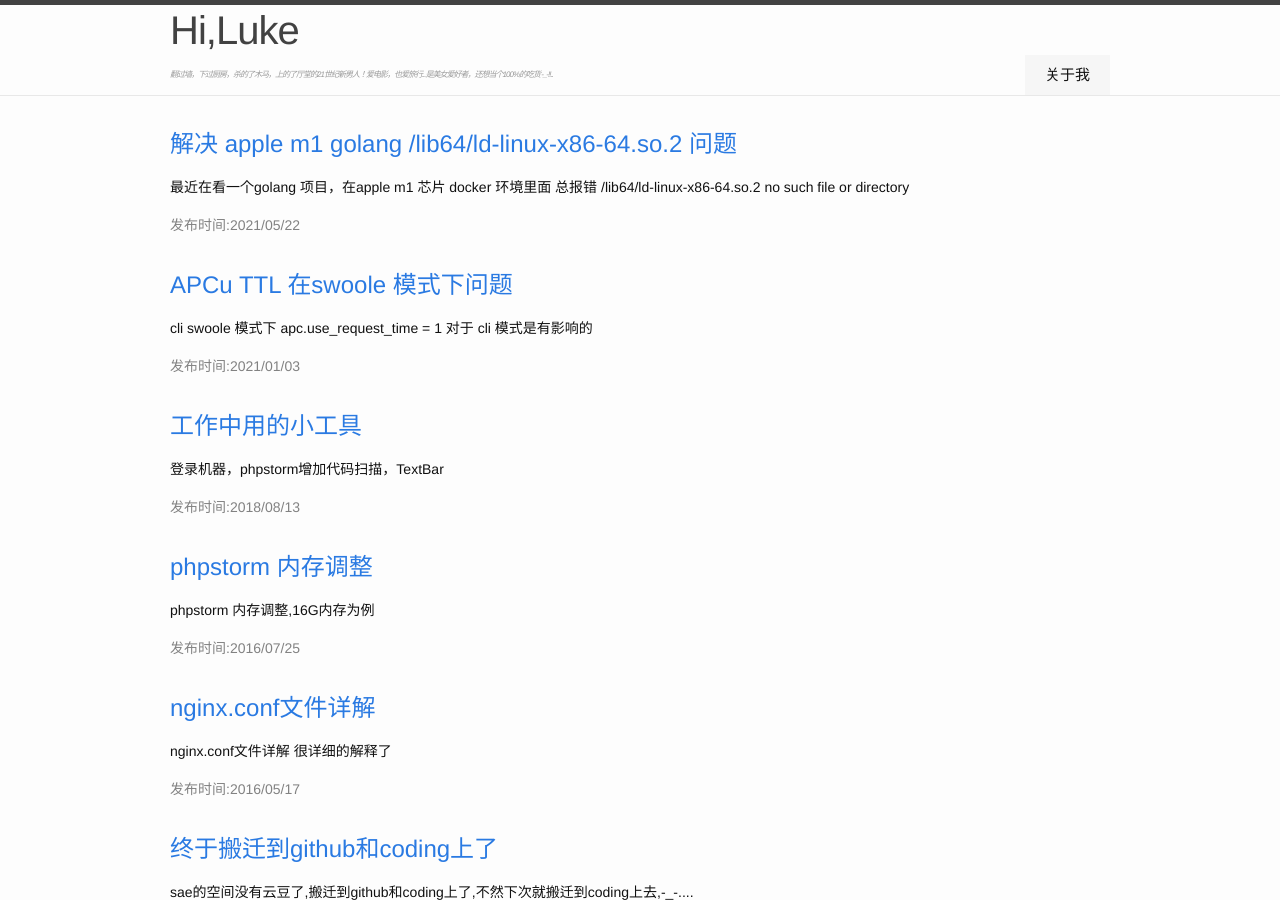
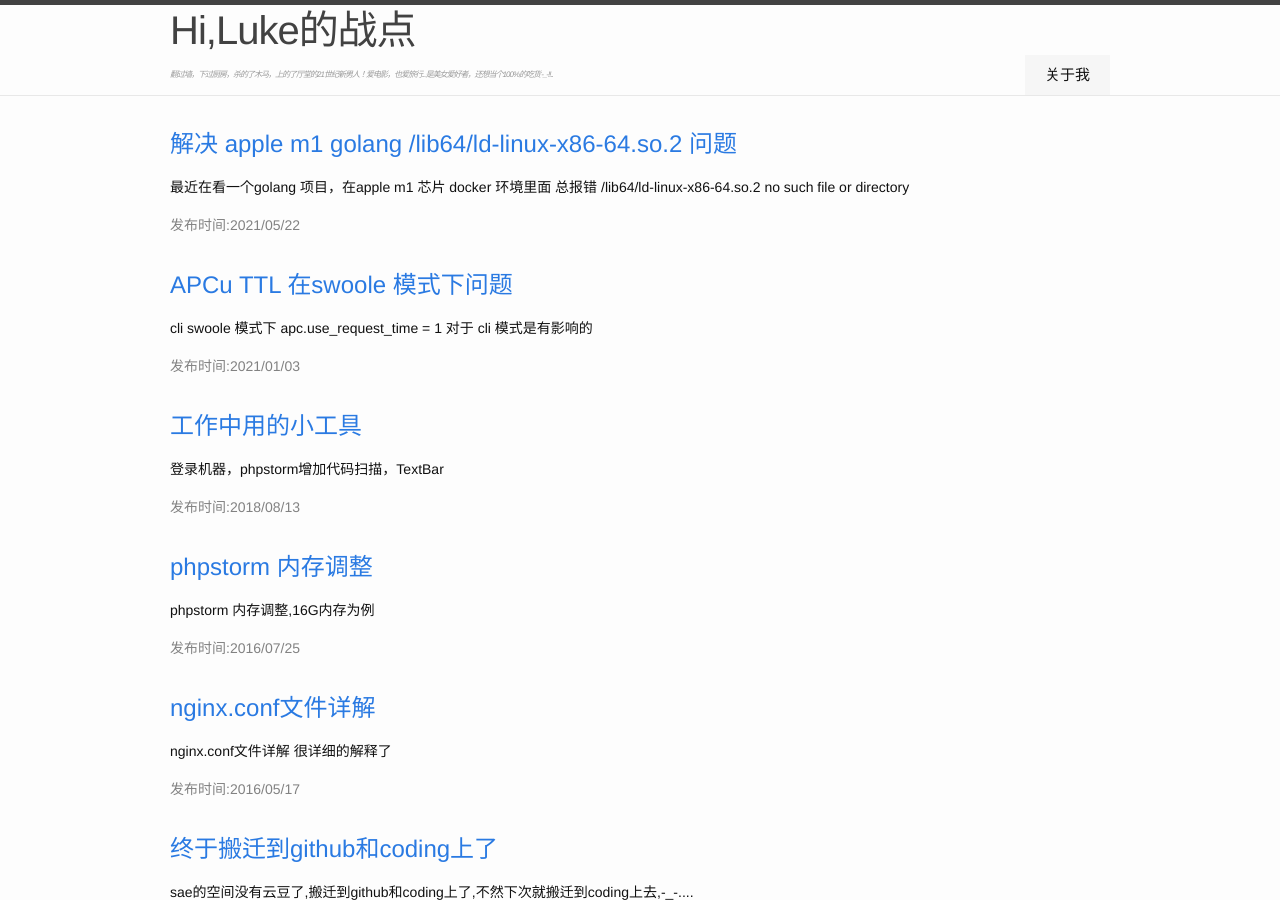
Before and after one commit to myluke/myluke.github.io, a Jekyll site: the page built from index.html, in a window 1280 px wide and 900 px high. Built offline with Jekyll 4.4.1, drawn with Linux system fonts in a browser that asks for light colours; the list of posts is cut into pages by our own code; comment, search, counter and statistics services are not loaded.

Commit message:
Update _config.yml

```diff
--- a/_config.yml
+++ b/_config.yml
@@ -1,5 +1,5 @@
 # Site settings
-title: Hi,Luke
+title: Hi,Luke的战点
 email: Luke@kanheze.com
 description: 翻过墙，下过厨房，杀的了木马，上的了厅堂的21世纪新男人！爱电影，也爱旅行...是美女爱好者，还想当个100%的吃货 -_-!!..
 baseurl: "" # the subpath of your site, e.g. /blog
```
